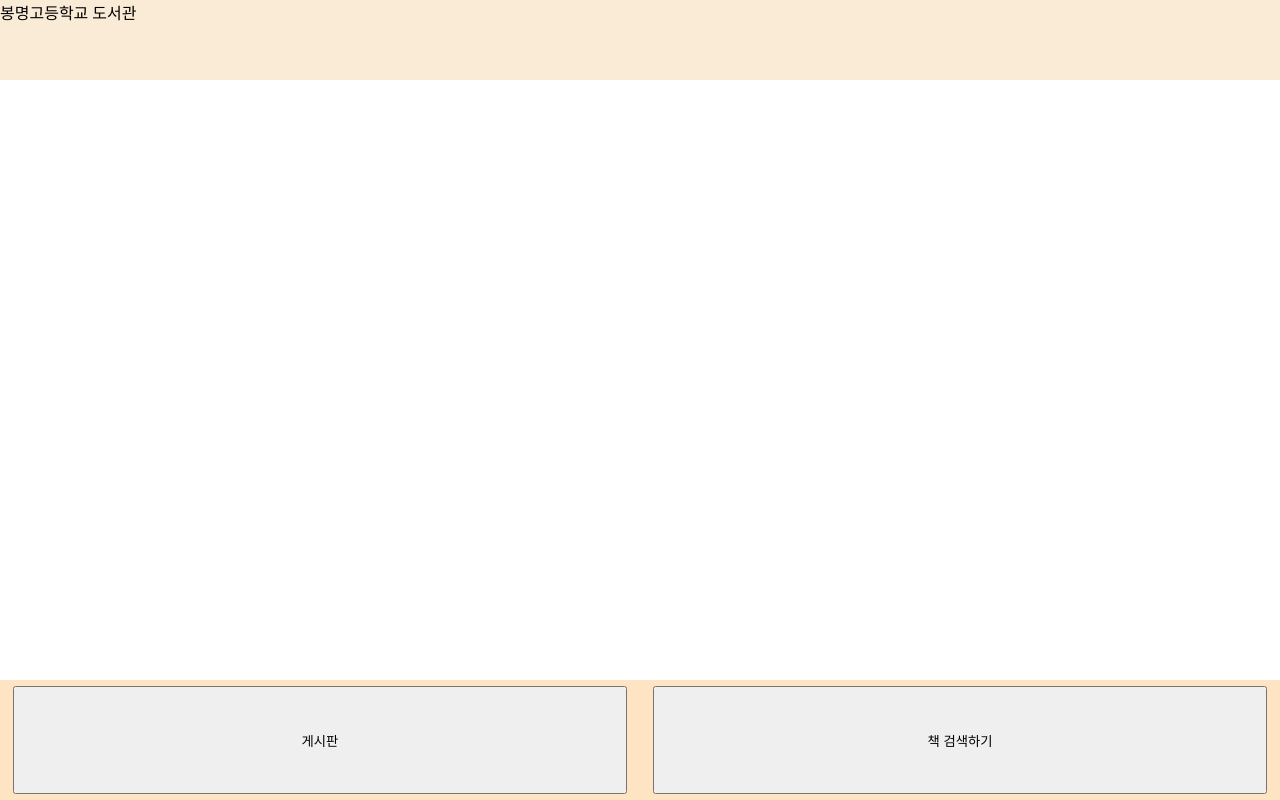
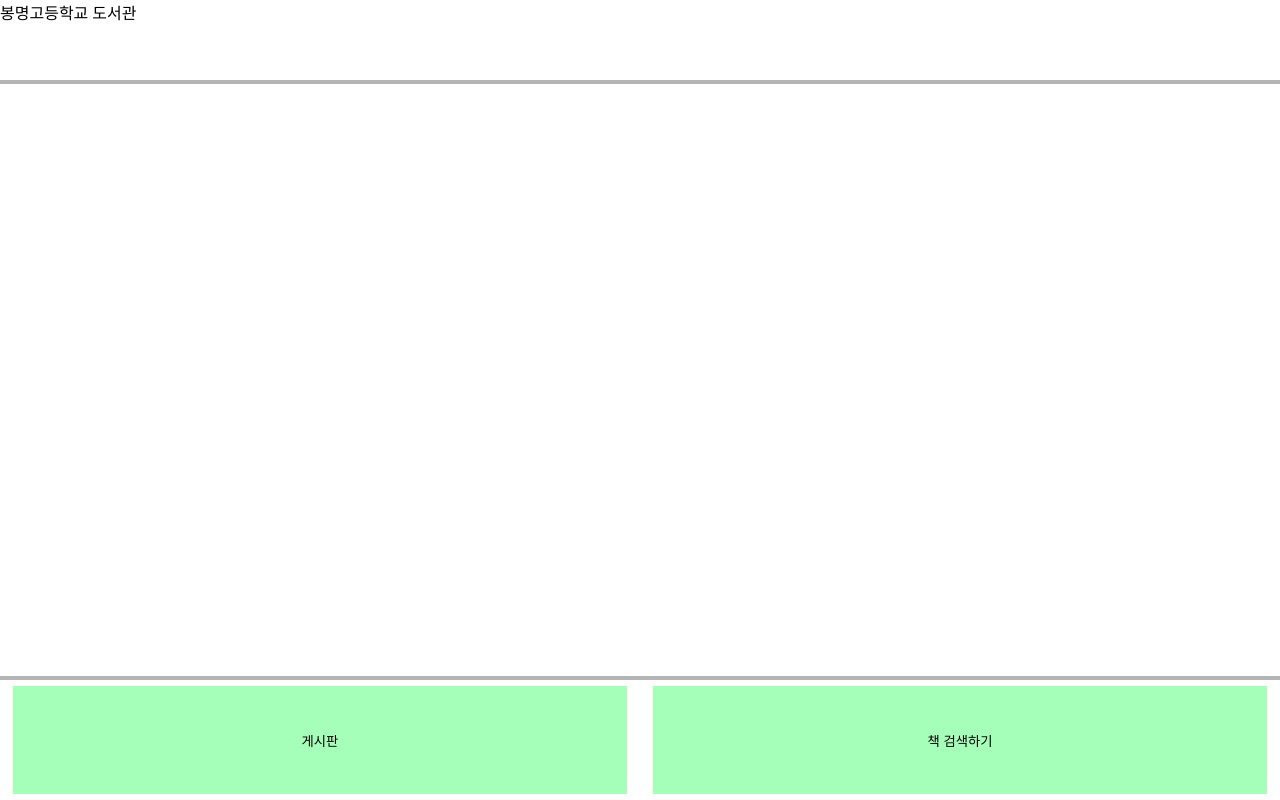
Before and after one commit to akiyama0827/Bong_library, a plain HTML site: page project/main.html in a window 1280 px wide. Drawn offline with Linux system fonts and the light colour scheme.

Commit message:
Update style.css

```diff
--- a/project/style.css
+++ b/project/style.css
@@ -6,7 +6,8 @@
     width: 100%;
     height: 10%;
     display: flex;
-    background-color: antiquewhite;
+    background-color: white;
+    border-bottom: 3pt solid rgb(180, 180, 180);
 }
 .footer {
     position: fixed;
@@ -16,7 +17,8 @@
     width: 100%;
     height: 15%;
     display: flex;
-    background-color: bisque;
+    background-color: white;
+    border-top: 3pt solid rgb(180, 180, 180);
 }
 
 .footerBtn {
@@ -26,4 +28,6 @@
     width: 48%;
     height: 90%;
     overflow: auto;
+    background-color: #a6ffb9;
+    border: none;
 }
```
